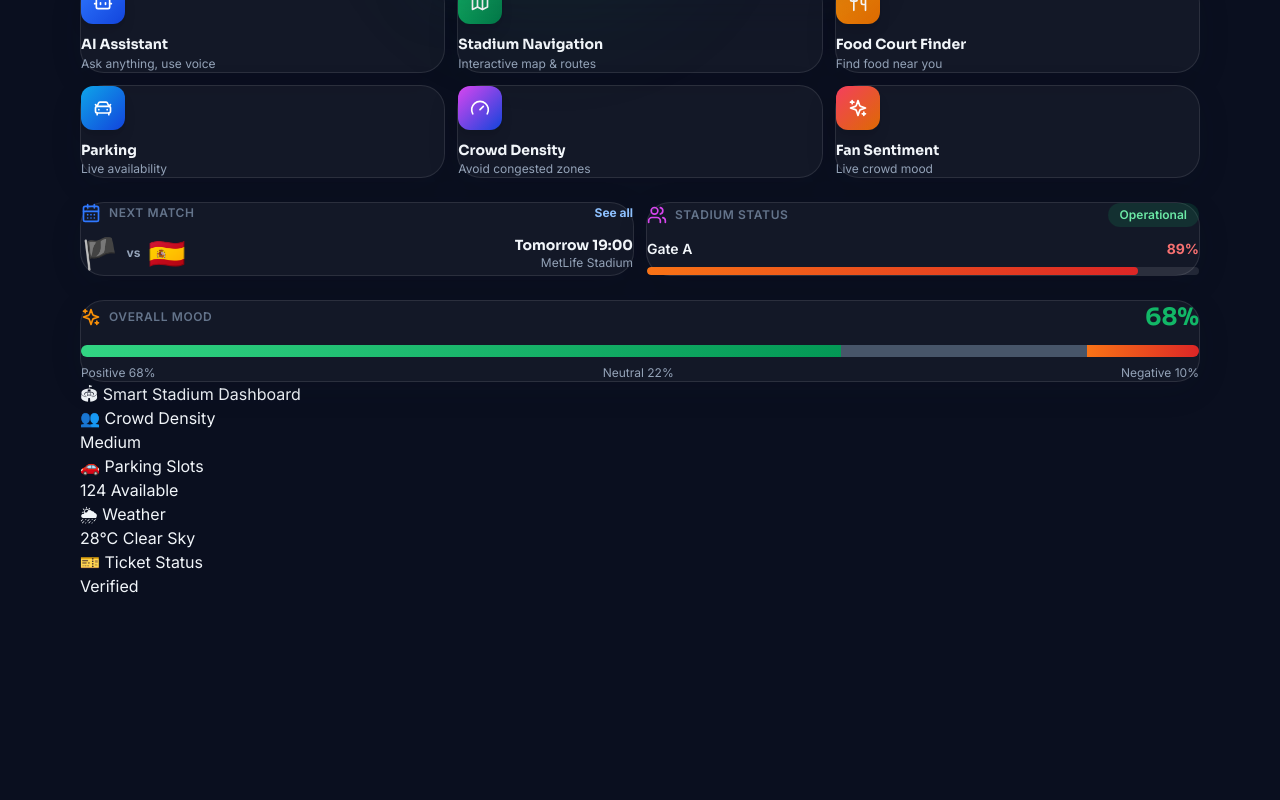
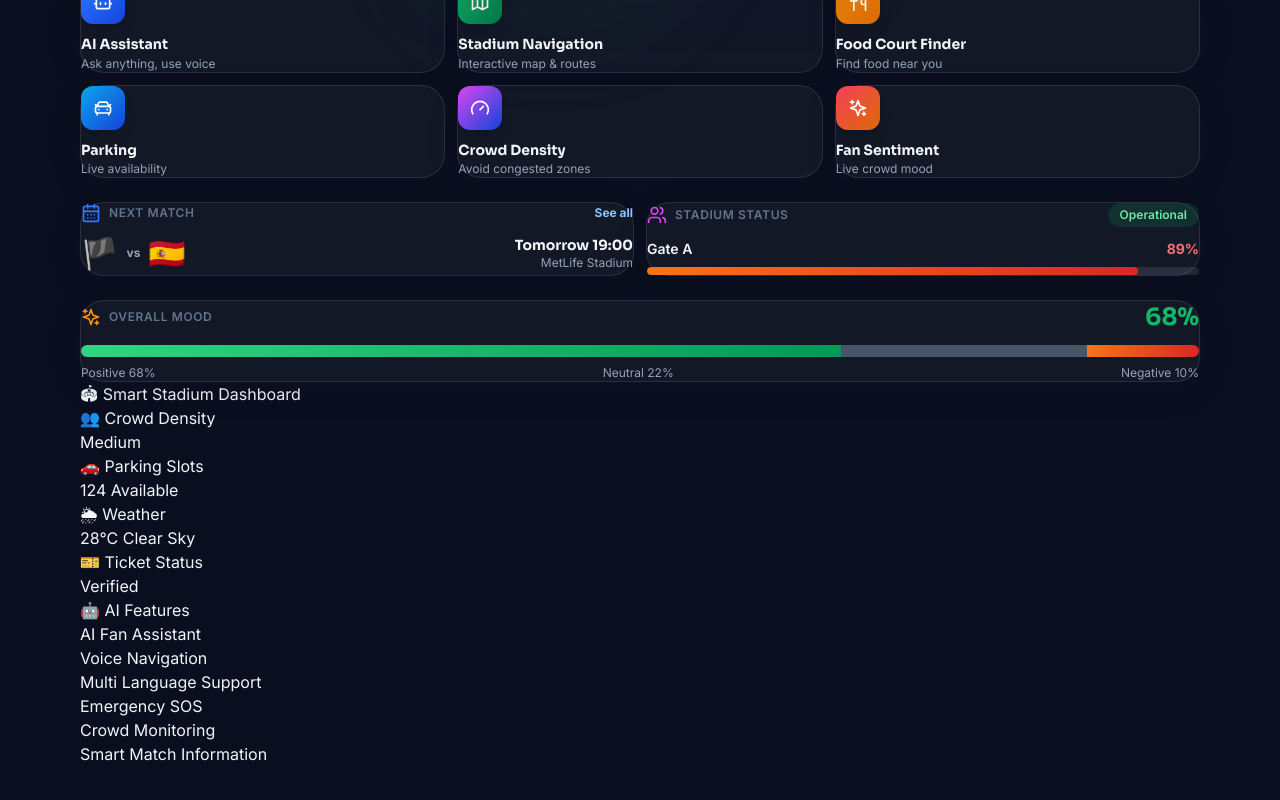
Before and after one commit to mycreations369/Smart-Stadium-AI-Assistant, a React (Vite) app: page / in a window 1280 px wide. Shown: the part 800-1600 px from the top of the page. Before the commit the page ends 1526 px from the top, so only its background shows below. Built offline with nearby package versions, Linux system fonts and the light colour scheme.

Commit message:
Update App.tsx

```diff
--- a/src/App.tsx
+++ b/src/App.tsx
@@ -67,6 +67,20 @@ function Shell() {
       <p>Verified</p>
     </div>
 
+<div className="card">
+  <h2>🤖 AI Features</h2>
+
+  <ul>
+    <li>AI Fan Assistant</li>
+    <li>Voice Navigation</li>
+    <li>Multi Language Support</li>
+    <li>Emergency SOS</li>
+    <li>Crowd Monitoring</li>
+    <li>Smart Match Information</li>
+  </ul>
+</div>
+
+
   </div>
 </div>
 
```
